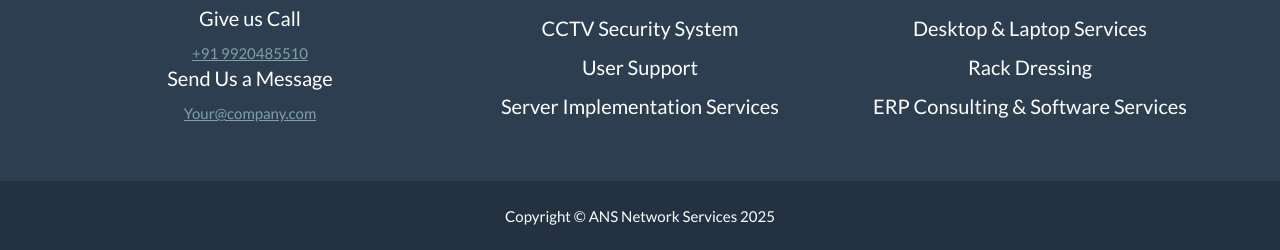
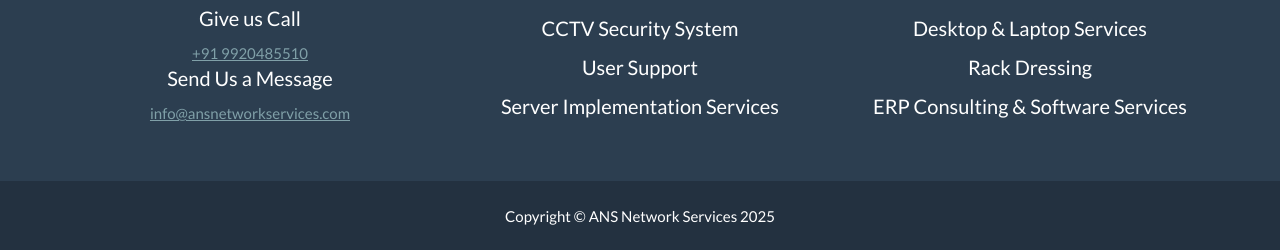
Before and after one commit to abhijeetshirsekar/ans-static-website, a Jekyll site: the page built from _posts/2014-07-18-project-1.markdown, in a window 1280 px wide and 900 px high, scrolled down 2474 px. Shown: the part 647-897 px from the top of the window. Built offline with Jekyll 4.4.1, drawn with Linux system fonts in a browser that asks for light colours.

Commit message:
03:57 PM 19 july 25

```diff
--- a/_config.yml
+++ b/_config.yml
@@ -1,11 +1,11 @@
 # Site settings
 title: ANS Network Services
-email: talibhasankhan786@gmail.com
+email: info@ansnetworkservices.com
 url: https://github.com/jeromelachaud/freelancer-theme
 description: "ANS Network Services provides expert IT solutions including Managed IT Services, Cloud Support, Desktop & Laptop Services, ERP Consulting, Rack Dressing, and more. We are your personalized tech team delivering scalable, secure, and reliable services for businesses of all sizes."
 keywords: "Managed IT Services, Cloud Services, Desktop & Laptop Services, ERP Consulting, Rack Dressing, Network Solutions, Remote Support, Server Management, System Integrator, IT Infrastructure"
 skills: "We Are a Experts on IT Solutions Your Personalized Tech Team"
-meta_author: Talib Khan
+meta_author: ANS Network Services
 
 # Google webmaster tools
 google_verify:
--- a/_includes/contact_static.html
+++ b/_includes/contact_static.html
@@ -9,7 +9,7 @@
     </div>
     <div class="row">
       <div class="col-lg-8 col-lg-offset-2">
-        <form action="https://formspree.io/f/xzzgqdwb" method="POST" name="sentMessage" id="contactForm" novalidate>
+        <form action="https://formspree.io/f/xpwlwvba" method="POST" name="sentMessage" id="contactForm" novalidate>
           <div class="row control-group">
             <div class="form-group col-xs-12 floating-label-form-group controls">
               <label for="name">Name</label>
--- a/_includes/footer.html
+++ b/_includes/footer.html
@@ -13,7 +13,7 @@
           <p>Give us Call</p>
           <a href="tel:+9485644855492">+91 9920485510</a> <br>
           <p>Send Us a Message</p>
-          <a href="mailto:Your@company.com">Your@company.com</a>
+          <a href="mailto:info@ansnetworkservices.com">info@ansnetworkservices.com</a>
         </div>
         <div class="footer-col col-md-4">
           <h3>Solutions</h3>
```
Also changed, not shown: 1 other file.
